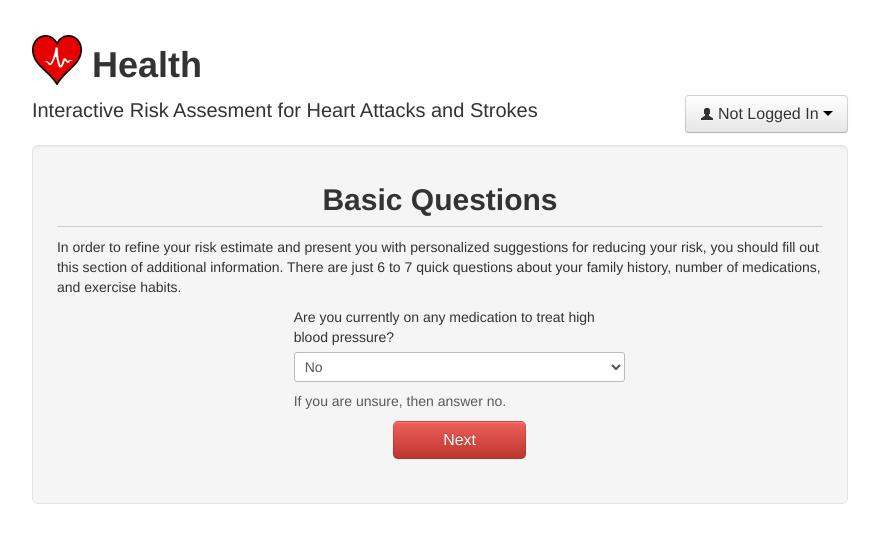
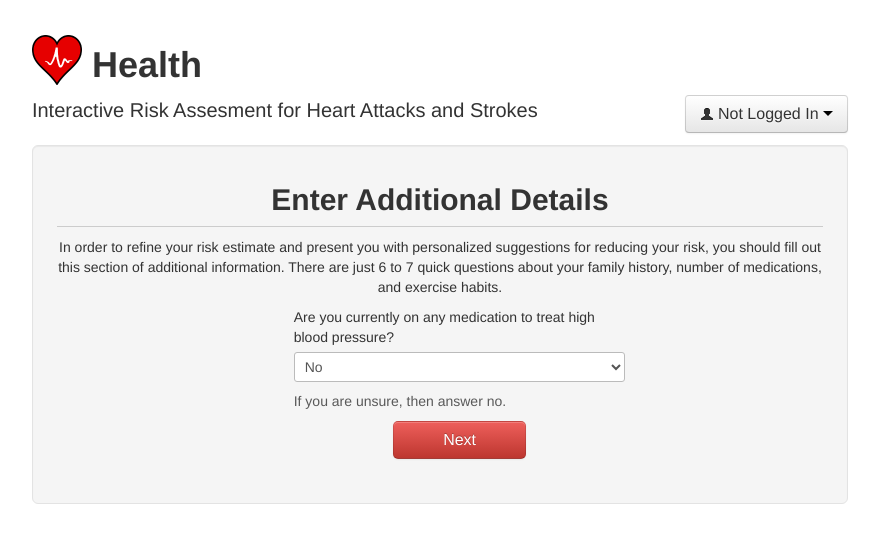
Before and after one commit to bopopescu/Heart-Health, a Django app: template hh-server/heart_health/templates/static/assess_detail.html in a window 1280 px wide. Shown: the top 543 px of the page, without its empty margins (200-1079 px from the left). Run offline with Django 3.2, Linux system fonts and the light colour scheme; the template is opened without the code that fills it, so the values that code supplies are empty; parts of the project's set-up code (start-up, migrations or seed data) failed here and were passed over; some libraries are stand-ins or nearby versions.

Commit message:
Minor cosmetic fixes.

```diff
--- a/hh-server/heart_health/survey/views.py
+++ b/hh-server/heart_health/survey/views.py
@@ -5,7 +5,6 @@ from survey.models import Survey
 from survey import locationMethods as location
 import simplejson as json
 import survey.locationMethods as locationMethods
-
 
 def index(request):
 	return render_to_response('index.html', locals(), context_instance=RequestContext(request))
--- a/hh-server/heart_health/templates/static/assess_bio.html
+++ b/hh-server/heart_health/templates/static/assess_bio.html
@@ -3,7 +3,11 @@
 {% block title %}Enter Screening Test Results - Heart Health{% endblock %}
 {% block content %}
 <h2 class="center-text header-border">Enter Screening Test Results</h2>
-
+<div id="submit-error" class="alert alert-block alert-error hidden">
+    <button type="button" class="close" data-dismiss="alert">×</button>
+    <h4>We're Sorry! </h4>
+    <p>An error has occurred while saving your information. Please try again.</p>
+</div>
     <p class="span10 center-text centered-span"> Knowing the results of some common medical tests will improve the accuracy of your risk score. It will also allow us to give you personalized suggestions for reducing your risk. If you know these results from your last routine doctor's visit, enter them below. If you don't know these results, please <a href="/locate/"> locate </a> a testing location now. These results are extremely important for understanding your risk.</p>
     <br/>
 <div class="span2 hidden-phone"> </div>
--- a/hh-server/heart_health/templates/static/assess_detail.html
+++ b/hh-server/heart_health/templates/static/assess_detail.html
@@ -2,8 +2,8 @@
 
 {% block title %}Heart Health - Enter Additional Details{% endblock %}
 {% block content %}
-<h2 class="center-text header-border">Basic Questions</h2>
-<p id="description-text">In order to refine your risk estimate and present you with personalized suggestions for reducing your risk, you should fill out this section of additional information. There are just 6 to 7 quick questions about your family history, number of medications, and exercise habits.</p>
+<h2 class="center-text header-border">Enter Additional Details</h2>
+<p id="description-text" class="center-text">In order to refine your risk estimate and present you with personalized suggestions for reducing your risk, you should fill out this section of additional information. There are just 6 to 7 quick questions about your family history, number of medications, and exercise habits.</p>
 <div class="span2 hidden-phone"> </div>
 <div class="span8">
     <div class="span8 centered-span centered-form-stretch-not-button">
@@ -53,7 +53,7 @@
                 <label>How many hours do you spend doing vigorous physical activities such as running in a typical week?</label>
                 <input name="vigorousexercise" type="text" value="{{ user.userprofile.survey.vigorousexercise|default_if_none:"0" }}">
                 <span class="help-inline hidden">Please enter a number between 0 and 29.</span>
-                <span class="help-block">Vigorous phyisical activities are ones that cause heavy sweating or large increases in breathing or heart rate for at least 10 minutes at a time. Some examples are running, lap swimming, aerobics classes or fast bicycling.</span>
+                <span class="help-block">Vigorous phyisical activities are ones that cause heavy sweating or large increases in breathing or heart rate for at least 10 minutes at a time. Some examples are running, lap swimming, aerobics classes, or fast bicycling.</span>
                 </label>
             </div>
             <div id="family-risk-group" class="control-group hidden">
```
Also changed, not shown: hh-server/heart_health/templates/media/js/assess_bio.js (+6 -1 lines), 1 other file.
